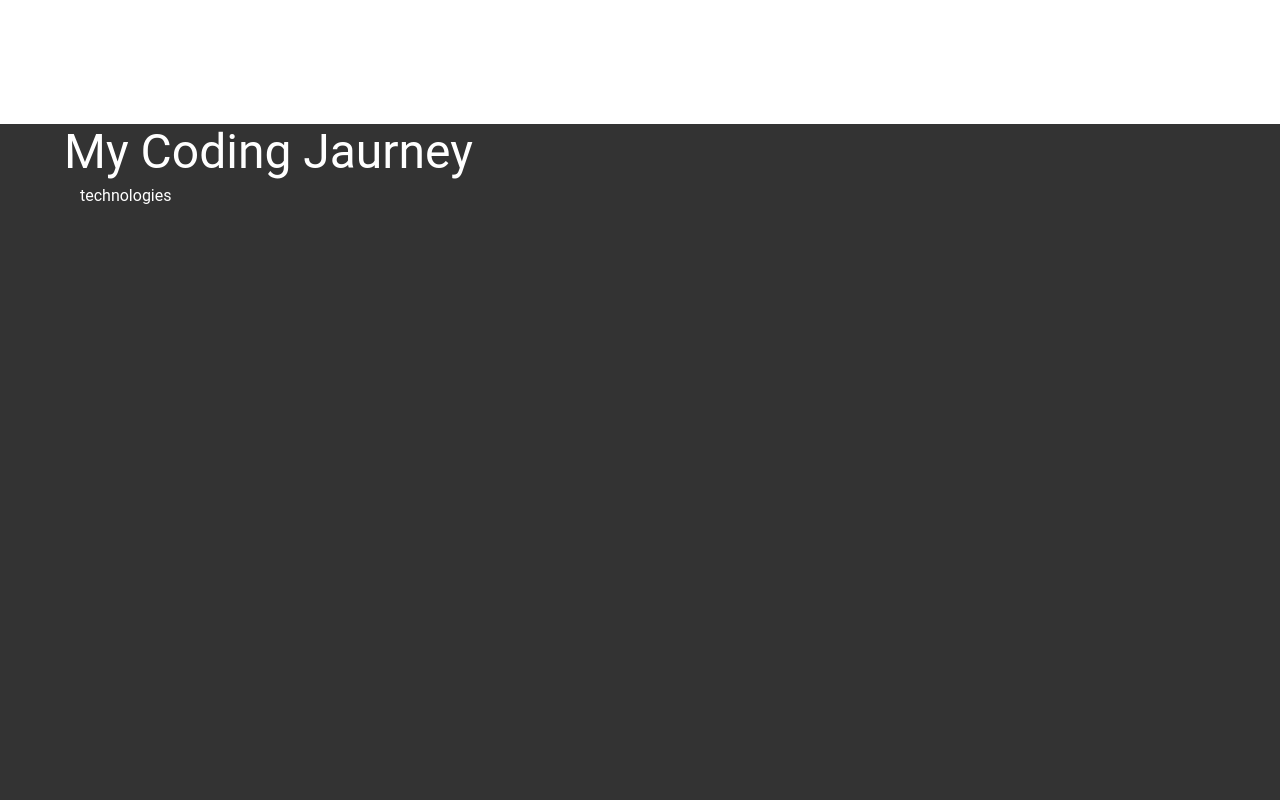
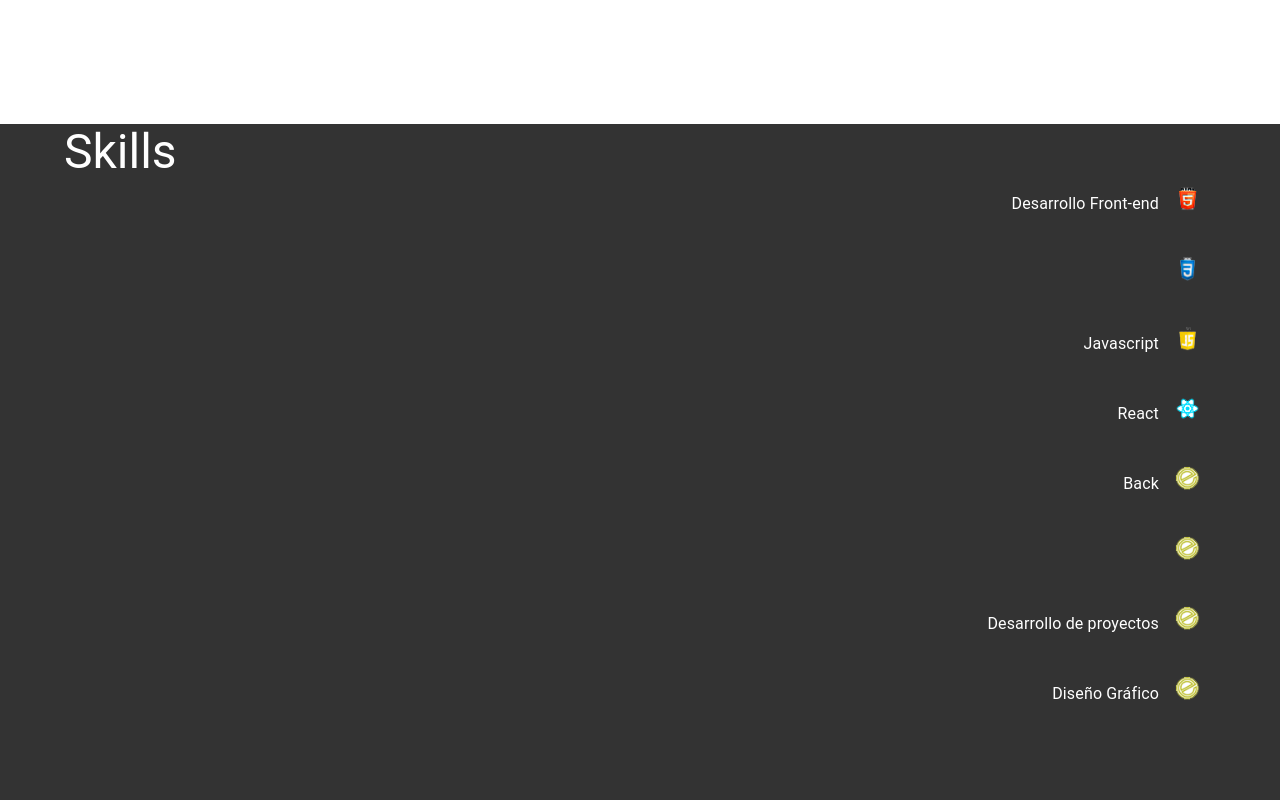
Before and after one commit to luciaenriquezbos/portfolio, a React (Create React App) app: page / in a window 1280 px wide. Shown: the part 740-1540 px from the top of the page. Built offline with nearby package versions, Linux system fonts and the light colour scheme.

Commit message:
add timeline

```diff
--- a/src/components/App.js
+++ b/src/components/App.js
@@ -11,7 +11,7 @@ const App = () => {
     <div className={classes.root}>
       <Navbar />
       <About id="about" dark={false} />
-      <Skills title="My Coding Jaurney" id="skills" dark={true} />
+      <Skills title="Skills" id="skills" dark={true} />
       <MyWork title="My Work" id="work" dark={false} />
       <Contact title="Contact" id="contact" dark={false} />
     </div>
--- a/src/components/Technologies.js
+++ b/src/components/Technologies.js
@@ -4,9 +4,16 @@ import iconcss from "../Images/logocss.png";
 import iconcjs from "../Images/logojs.png";
 import iconcreact from "../Images/logoract.png";
 import iconebos from "../Images/logoebos.png";
-import { Timeline } from "@material-ui/lab";
+import {
+  Timeline,
+  TimelineItem,
+  TimelineOppositeContent,
+  TimelineSeparator,
+} from "@material-ui/lab";
+import { makeStyles, Typography } from "@material-ui/core";
 
 const Technologies = () => {
+  const classes = useStyles();
   const skills = [
     {
       skill: "Desarrollo Front-end",
@@ -14,7 +21,7 @@ const Technologies = () => {
       title: "HTML5, Flexbox",
     },
     {
-      skill: "Desarrollo Front-end",
+      skill: " ",
       src: iconcss,
       title: "CSS, CSS Grid, SASS, Bootstrap",
     },
@@ -22,10 +29,12 @@ const Technologies = () => {
     {
       skill: "Javascript",
       src: iconcjs,
+      title: " ",
     },
     {
       skill: "React",
       src: iconcreact,
+      title: " ",
     },
     {
       skill: "Back",
@@ -33,7 +42,7 @@ const Technologies = () => {
       title: "conocimientos básicos de APIs, Node JS, Express y SQL",
     },
     {
-      skill: "",
+      skill: " ",
       src: iconebos,
       title: "Slack, GitHub, VS Code, Gulp, Terminal,  Zeplin",
     },
@@ -50,7 +59,24 @@ const Technologies = () => {
     },
   ];
 
-  return <Timeline>technologies</Timeline>;
+  return (
+    <Timeline align="left">
+      {skills.map(({ skill, src, title }, index) => (
+        <TimelineItem key={index}>
+          <TimelineOppositeContent>
+            <Typography color="white">{skill}</Typography>
+          </TimelineOppositeContent>
+          <TimelineSeparator>
+            <img src={src} alt={title} className={classes.customlogo} />
+          </TimelineSeparator>
+        </TimelineItem>
+      ))}
+    </Timeline>
+  );
 };
 
+const useStyles = makeStyles((theme) => ({
+  customlogo: { width: "25px" },
+}));
+
 export default Technologies;
```
